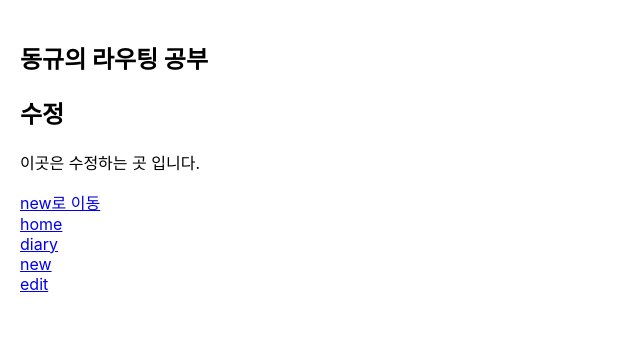
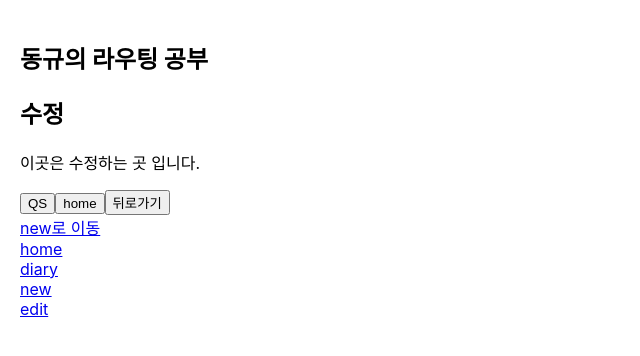
Before and after one commit to ldkstellar/EmotionDiary, a React (Create React App) app: page /edit in a window 1280 px wide. Shown: the top 356 px of the page, without its empty margins (0-640 px from the left). Built offline with nearby package versions, Linux system fonts and the light colour scheme.

Commit message:
React라우팅 응용

```diff
--- a/src/App.tsx
+++ b/src/App.tsx
@@ -1,12 +1,13 @@
 import React from 'react';
 import logo from './logo.svg';
 import './App.css';
-import {BrowserRouter, Route, Routes} from 'react-router-dom';
+import {BrowserRouter, Route, Routes, } from 'react-router-dom';
 import Home from './pages/Home';
 import Edit from './pages/Edit';
 import NEW from './pages/New';
 import Diary from './pages/Diary';
 import RouteTest from './components/RouteTest';
+
 function App() {
   return (
     <BrowserRouter>
@@ -15,7 +16,7 @@
         <Routes>
           <Route path='/' element={<Home/>}/>
           <Route path='/new' element={<NEW/>}/>
-          <Route path='/diary' element={<Diary/>}/>
+          <Route path='/diary/:id' element={<Diary/>}/>
           <Route path='/edit' element={<Edit/>}/>
         </Routes>
         <a href='/new'>new로 이동</a>
@@ -25,5 +26,4 @@
     </BrowserRouter>
   );
 }
-
 export default App;
--- a/src/pages/Diary.tsx
+++ b/src/pages/Diary.tsx
@@ -1,5 +1,6 @@
+import { useParams } from "react-router-dom";
+const Diary = ()=>{
 
-const Diary = ()=>{
     return(
         <div>
             <h2>일기장</h2>
--- a/src/pages/Edit.tsx
+++ b/src/pages/Edit.tsx
@@ -1,9 +1,21 @@
+import { useNavigate, useSearchParams } from "react-router-dom";
 
 const Edit = ()=>{
+    const navigate = useNavigate();
+    const [searchParms , setSearchParms] = useSearchParams();
+    const id =  searchParms.get("id");
+    console.log(`id : `,id);
+    const mode = searchParms.get('mode');
+    console.log(`mode :`,mode);
+
+
     return(
         <div>
             <h2>수정</h2>
             <p>이곳은 수정하는 곳 입니다.</p>
+            <button onClick={()=>{setSearchParms({who:"leedongkyu",age:'25'})}}>QS</button>
+            <button onClick={()=>{navigate('/home')}}>home</button>
+            <button onClick={()=>{navigate(-1)}}>뒤로가기</button>
         </div>
     );
 };
```
